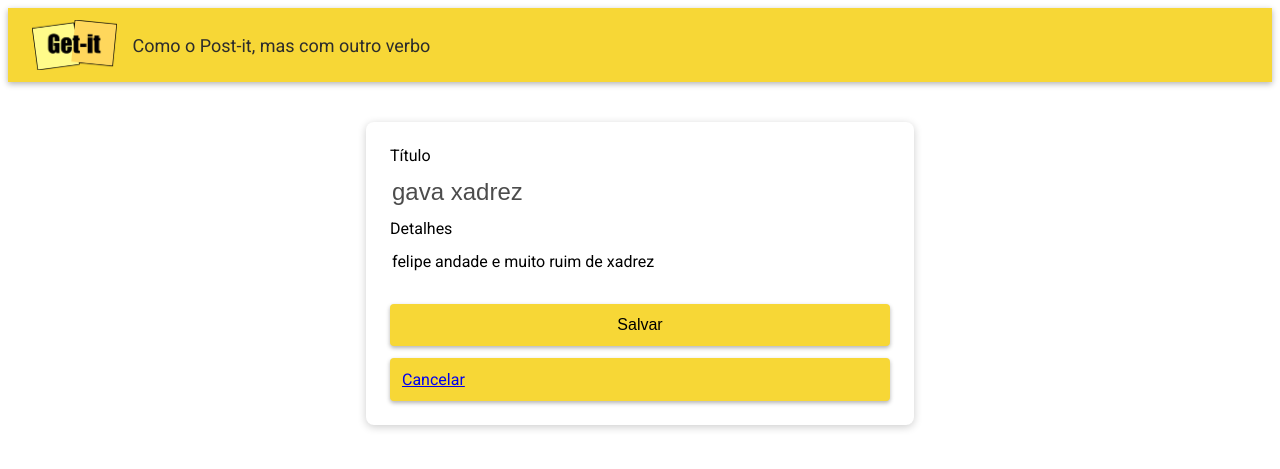
After one commit to decov12/tecweb-2026-2-projeto1B, a Django app: page /notes/1/edit/ in a window 1280 px wide. The commit adds this page. Shown: the top 469 px of the page. Run offline with Django 5.2, Linux system fonts and the light colour scheme; data comes from the database, SQL or seed files in the repository; both versions use the stored data as it was after the commit.

Commit message:
tarefa_01

```diff
--- /dev/null
+++ b/notes/templates/notes/edit.html
@@ -0,0 +1,27 @@
+{% extends "notes/base.html" %}
+{% load static %}
+
+{% block content %}
+<div class="appbar">
+  <img class="logo" src="{% static 'notes/img/logo-getit.png' %}" />
+  <span class="subtitle">Como o Post-it, mas com outro verbo</span>
+</div>
+
+<div class="container">
+  <form class="form-card" method="post">
+    {% csrf_token %}
+    <label for="titulo">Título</label>
+    <input
+      class="form-card-title"
+      id="titulo"
+      type="text"
+      name="titulo"
+      value="{{ note.title }}"
+    />
+    <label for="detalhes">Detalhes</label>
+    <textarea class="autoresize" id="detalhes" name="detalhes">{{ note.content }}</textarea>
+    <input class="btn" type="submit" value="Salvar" />
+    <a class="btn" href="{% url 'index' %}">Cancelar</a>
+  </form>
+</div>
+{% endblock %}
--- a/notes/templates/notes/index.html
+++ b/notes/templates/notes/index.html
@@ -24,6 +24,10 @@
       <div class="card-content">
         <p>{{ note.content }}</p>
       </div>
+      <div class="card-actions">
+        <a class="btn" href="{% url 'edit' note.id %}">Editar</a>
+        <a class="btn" href="{% url 'delete' note.id %}">Excluir</a>
+      </div>
     </div>
     {% endfor %}
   </div>
--- a/notes/urls.py
+++ b/notes/urls.py
@@ -4,4 +4,6 @@ from . import views
 
 urlpatterns = [
     path('', views.index, name='index'),
+    path('notes/<int:note_id>/edit/', views.edit, name='edit'),
+    path('notes/<int:note_id>/delete/', views.delete, name='delete'),
 ]
--- a/notes/views.py
+++ b/notes/views.py
@@ -1,4 +1,4 @@
-from django.shortcuts import render, redirect
+from django.shortcuts import render, redirect, get_object_or_404
 from .models import Note
 
 
@@ -11,3 +11,21 @@ def index(request):
     else:
         all_notes = Note.objects.all()
         return render(request, 'notes/index.html', {'notes': all_notes})
+
+
+def delete(request, note_id):
+    note = get_object_or_404(Note, pk=note_id)
+    note.delete()
+    return redirect('index')
+
+
+def edit(request, note_id):
+    note = get_object_or_404(Note, pk=note_id)
+
+    if request.method == 'POST':
+        note.title = request.POST.get('titulo')
+        note.content = request.POST.get('detalhes')
+        note.save()
+        return redirect('index')
+    else:
+        return render(request, 'notes/edit.html', {'note': note})
```
Also changed, not shown: db.sqlite3.
